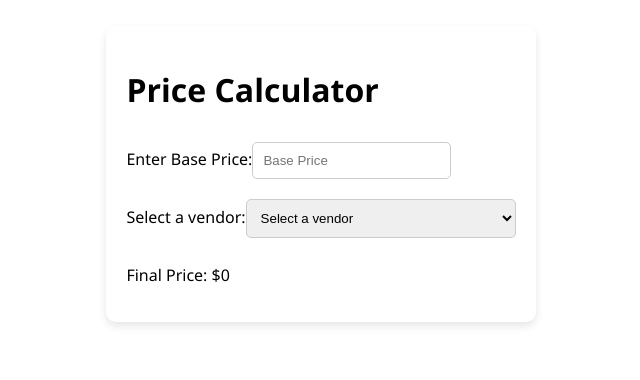
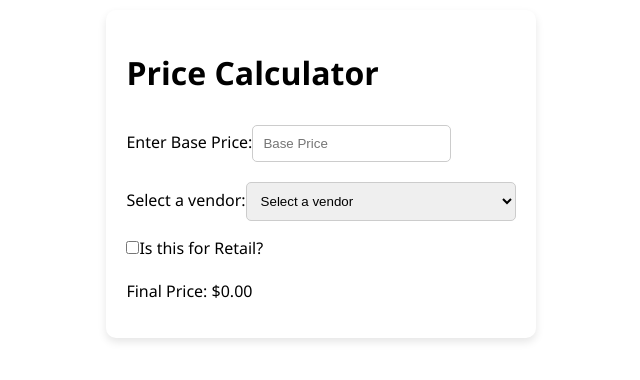
Before and after one commit to verrucosity/my-price-calculator-app, a React (Create React App) app: page / in a window 1280 px wide. Shown: the part 226-606 px from the top of the page, without its empty margins (319-959 px from the left). Built offline with nearby package versions, Linux system fonts and the light colour scheme.

Commit message:
Update PriceCalculator with conditional gallon size dropdown

```diff
--- a/src/PriceCalculator.js
+++ b/src/PriceCalculator.js
@@ -1,10 +1,16 @@
-// PriceCalculator.js
-
 import React, { useState } from 'react';
 
 const PriceCalculator = () => {
     const [basePrice, setBasePrice] = useState('');
-  const [finalPrice, setFinalPrice] = useState(0);
+    const [finalPrice, setFinalPrice] = useState('0.00');
+    const [isRetail, setIsRetail] = useState(false);
+    const [gallonSize, setGallonSize] = useState('1');
+
+    const MIN_PRICES = {
+        '1': 22.99, // Minimum price for 1 gallon perennials for retail
+        '2': 25.99, // Replace with your actual 2-gallon minimum price for retail
+        '3': 30.99  // Replace with your actual 3-gallon minimum price for retail
+    };
 
     const vendors = [
         { name: "Select a vendor", value: "1" },
@@ -48,18 +54,36 @@ const PriceCalculator = () => {
 
     const handleBasePriceChange = (e) => {
         setBasePrice(e.target.value);
-    calculatePrice(e.target.value, document.getElementById('vendorSelect').value);
+        calculateFinalPrice(e.target.value, document.getElementById('vendorSelect').value, isRetail, gallonSize);
     };
 
     const handleVendorChange = (e) => {
-    calculatePrice(basePrice, e.target.value);
+        calculateFinalPrice(basePrice, e.target.value, isRetail, gallonSize);
     };
 
-  const calculatePrice = (base, multiplier) => {
+    const handleGallonSizeChange = (e) => {
+        setGallonSize(e.target.value);
+        calculateFinalPrice(basePrice, document.getElementById('vendorSelect').value, isRetail, e.target.value);
+    };
+
+    const handleIsRetailChange = (e) => {
+        setIsRetail(e.target.checked);
+        if (!e.target.checked) {
+            setGallonSize('1'); // Reset gallon size if not retail
+        }
+        calculateFinalPrice(basePrice, document.getElementById('vendorSelect').value, e.target.checked, gallonSize);
+    };
+
+    const calculateFinalPrice = (base, multiplier, retail, size) => {
         let price = parseFloat(base) * parseFloat(multiplier);
-    // Round up to the nearest whole number and subtract one penny
-    price = Math.ceil(price) - 0.01;
-    setFinalPrice(price.toFixed(2));
+        price = Math.ceil(price) - 0.01; // Round up to the nearest whole number and subtract one penny
+
+        // Apply the minimum price for retail only if the calculated price is lower
+        if (retail && MIN_PRICES[size] && price < MIN_PRICES[size]) {
+            price = MIN_PRICES[size];
+        }
+
+        setFinalPrice(price.toFixed(2)); // Format the price to 2 decimal places
     };
 
     return (
@@ -84,6 +108,26 @@ const PriceCalculator = () => {
                     ))}
                 </select>
             </div>
+            <div>
+                <label>
+                    <input
+                        type="checkbox"
+                        checked={isRetail}
+                        onChange={handleIsRetailChange}
+                    />
+                    Is this for Retail?
+                </label>
+            </div>
+            {isRetail && (
+                <div>
+                    <label>Gallon Size:</label>
+                    <select value={gallonSize} onChange={handleGallonSizeChange}>
+                        <option value="1">1 gallon</option>
+                        <option value="2">2 gallons</option>
+                        <option value="3">3 gallons</option>
+                    </select>
+                </div>
+            )}
             <p>Final Price: ${finalPrice}</p>
         </div>
     );
```
Lines whose indentation alone changed are shown as unchanged.
